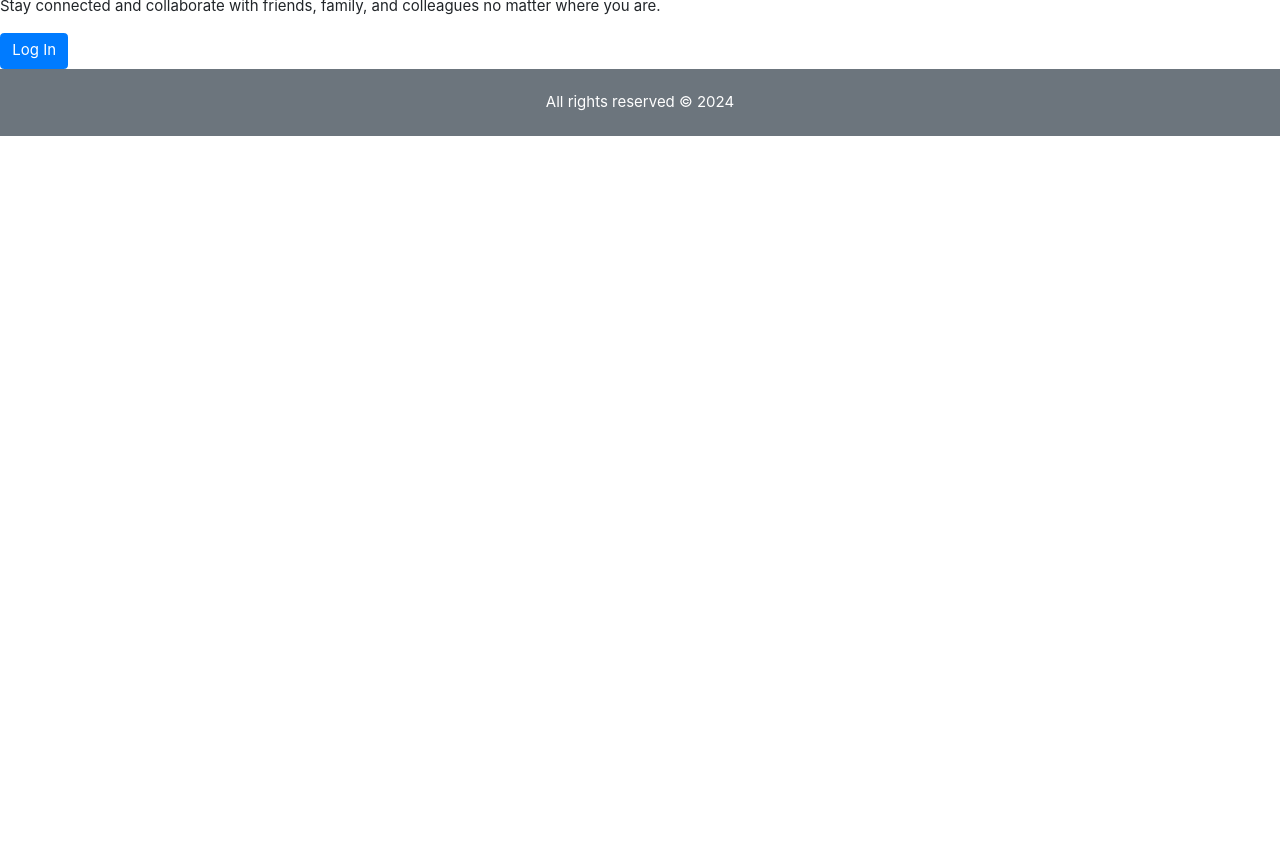
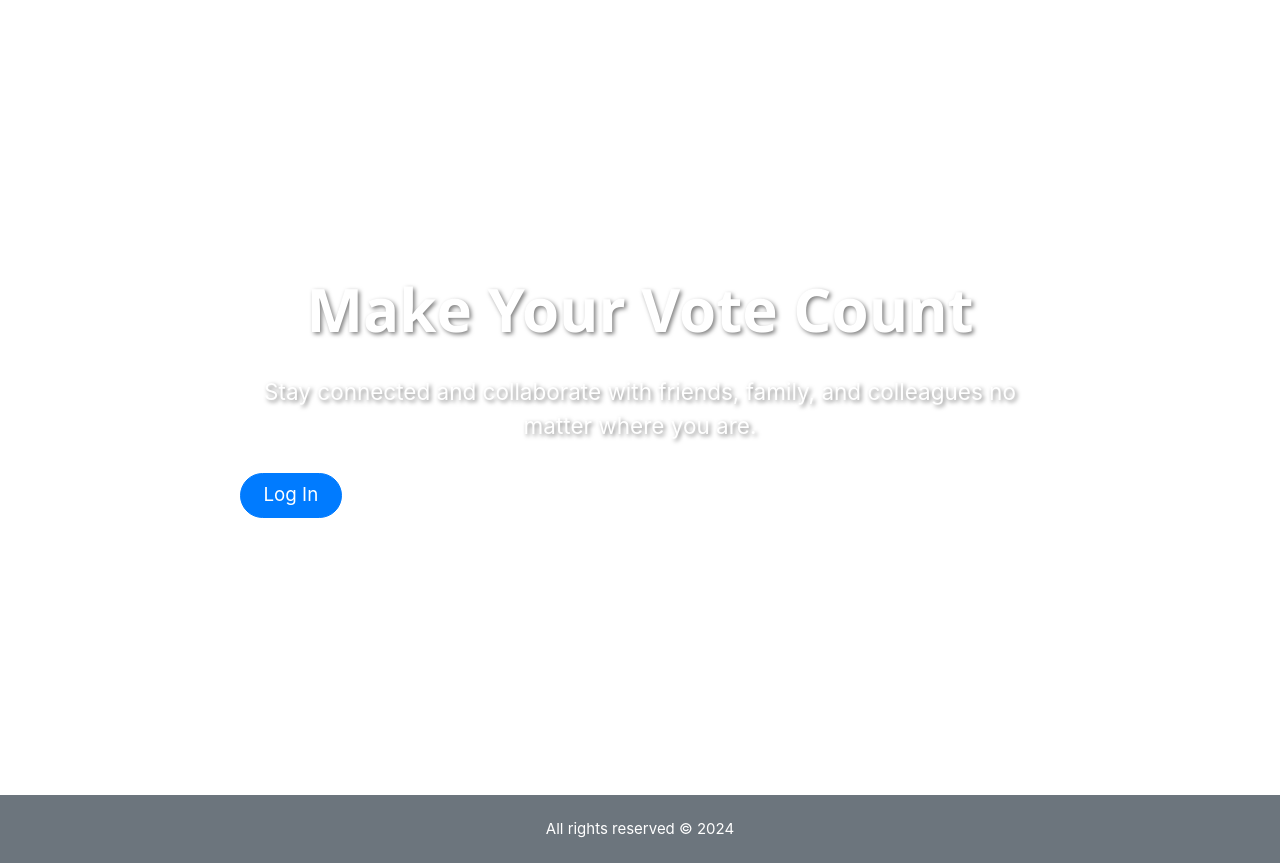
Before and after one commit to NovaTorpedo/PROJECT, a Django app: page / in a window 1280 px wide. Shown: the part 961-1824 px from the top of the page. Before the commit the page ends 1097 px from the top, so only its background shows below. Run offline with Django 4.2, Linux system fonts and the light colour scheme; some libraries are stand-ins or nearby versions.

Commit message:
Update index.html
Updated styles in several sections

```diff
--- a/smvs/templates/smvs/index.html
+++ b/smvs/templates/smvs/index.html
@@ -1,29 +1,87 @@
 {% extends "smvs/layout.html"%}
-
+{% load static %}
 {% block body %}
 {% if user.is_authenticated and user.is_superuser %}
 <!-- Content available to superusers -->
 <a href="{% url 'createCandidate' %}">
-        <input id="createElectionButton" class="btn btn-primary" type="button" value="Create Election">
+    <input id="createElectionButton" class="btn btn-primary btn-lg rounded-pill px-4" type="button" value="Create Election">
 </a>
 {% endif %}
+<style>
+    .carousel {
+        position: fixed;
+        top: 0;
+        left: 0;
+        width: 100%;
+        height: 100vh;
+        z-index: -1;
+    }
+    .carousel-item {
+        height: 100vh;
+        background-size: cover;
+    }
+    .hero-section {
+        display: flex;
+        align-items: center;
+        justify-content: center;
+        height: 100vh;
+        color: #fff;
+        text-shadow: 2px 2px 4px rgba(0, 0, 0, 0.5);
+    }
+    .hero-section h1 {
+        font-size: 4rem;
+        font-weight: bold;
+        text-align: center;
+        margin-bottom: 2rem;
+    }
+    .hero-section p {
+        font-size: 1.5rem;
+        text-align: center;
+        max-width: 800px;
+        margin: 0 auto 2rem;
+    }
+    .form-group input {
+        border-radius: 25px;
+        padding: 0.5rem 1rem;
+    }
+    .form-group .btn-primary {
+        border-radius: 25px;
+        padding: 0.5rem 2rem;
+    }
+</style>
 
-<div>
+<div class="carousel slide" data-ride="carousel">
+    <div class="carousel-inner">
+        <div class="carousel-item active">
+            <img class="d-block w-100" src="{% static 'smvs/index.jpg' %}" alt="First slide">
+        </div>
+        <div class="carousel-item">
+            <img class="d-block w-100" src="{% static 'smvs/logo.png' %}" alt="Second slide">
+        </div>
+        <div class="carousel-item">
+            <img class="d-block w-100" src="{% static 'smvs/index.jpg' %}" alt="Third slide">
+        </div>
+    </div>
+</div>
+
+<div class="hero-section">
     {% if user.is_authenticated %}
-        <form method="post">
+    <form method="post" class="text-center">
         {% csrf_token %}
         <div class="form-group">
-                <input autofocus class="form-control" type="text" name="code" placeholder="Enter Election Code">
-                <input class="btn btn-primary" type="submit" value="Join Election">
+            <input autofocus class="form-control form-control-lg" type="text" name="code" placeholder="Enter Election Code">
+            <input class="btn btn-primary btn-lg mt-3" type="submit" value="Join Election">
         </div>
     </form>
-    </div>
     {% else %}
     <!-- Content for non-authenticated users -->
+    <div>
+        <h1>Make Your Vote Count</h1>
         <p>Stay connected and collaborate with friends, family, and colleagues no matter where you are.</p>
         <form method="get" action="{% url 'login' %}">
-            <button type="submit" class="btn btn-primary">Log In</button>
+            <button type="submit" class="btn btn-primary btn-lg rounded-pill px-4">Log In</button>
         </form>
+    </div>
     {% endif %}
-
+</div>
 {% endblock %}
```
Lines whose indentation alone changed are shown as unchanged.
